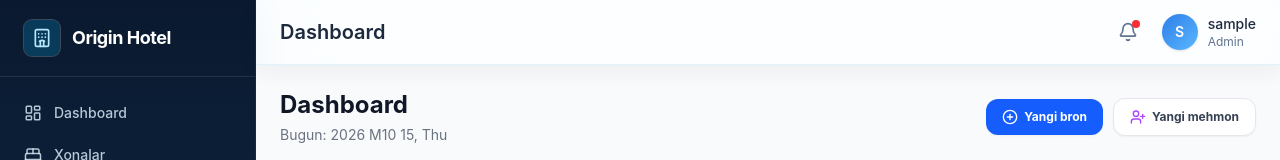
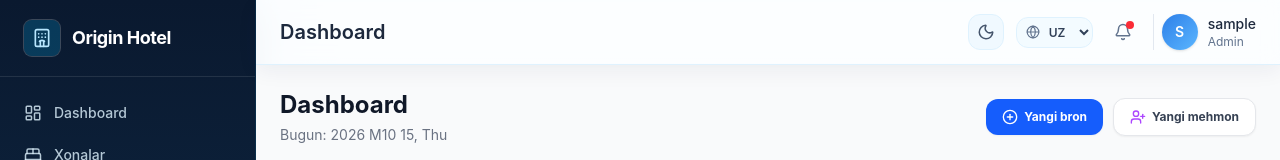
Before and after one commit to dilbek077/origin-hotel, a React (Vite) app: page /admin in a window 1280 px wide. Shown: the top 160 px of the page. Built offline with nearby package versions, Linux system fonts and the light colour scheme; sample sign-in values are in the browser's storage.

Commit message:
feat(theme): refine dark mode styling, fix CTA contrast, and add header controls

```diff
--- a/src/components/layout/Header.tsx
+++ b/src/components/layout/Header.tsx
@@ -1,6 +1,6 @@
 import { useLocation } from 'react-router-dom';
-import { Bell } from 'lucide-react';
-import { useTranslation } from '@/i18n';
+import { Bell, Sun, Moon, Globe } from 'lucide-react';
+import { useTranslation, LANGUAGES, type LanguageCode } from '@/i18n';
 import { useTheme } from '@/theme';
 
 const PAGE_TITLES: Record<string, string> = {
@@ -19,8 +19,8 @@ const PAGE_TITLES: Record<string, string> = {
 
 export default function Header() {
   const { pathname } = useLocation();
-  const { t } = useTranslation();
-  const { isDark } = useTheme();
+  const { t, locale, setLocale } = useTranslation();
+  const { isDark, toggleTheme } = useTheme();
   const username = localStorage.getItem('username') ?? t('common.user');
   const firstLetter = username.charAt(0).toUpperCase();
 
@@ -41,24 +41,61 @@ export default function Header() {
         {t(pageTitleKey)}
       </h1>
 
-      <div className="flex items-center gap-4">
+      <div className="flex items-center gap-3">
+        {/* Quick Theme Toggle */}
+        <button
+          type="button"
+          onClick={toggleTheme}
+          className={
+            isDark
+              ? 'p-2 rounded-xl text-amber-400 bg-slate-800 hover:bg-slate-700 hover:text-amber-300 border border-slate-700 transition cursor-pointer'
+              : 'p-2 rounded-xl text-slate-600 bg-sky-50 hover:bg-sky-100 hover:text-slate-800 border border-sky-100 transition cursor-pointer'
+          }
+          title={isDark ? t('common.lightMode') : t('common.darkMode')}
+          aria-label={isDark ? t('common.lightMode') : t('common.darkMode')}
+        >
+          {isDark ? <Sun size={18} /> : <Moon size={18} />}
+        </button>
+
+        {/* Quick Language Selector */}
+        <div className="relative flex items-center">
+          <Globe size={14} className={isDark ? 'absolute left-2.5 text-slate-400 pointer-events-none' : 'absolute left-2.5 text-slate-500 pointer-events-none'} />
+          <select
+            value={locale}
+            onChange={(e) => setLocale(e.target.value as LanguageCode)}
+            className={
+              isDark
+                ? 'pl-7 pr-2.5 py-1.5 text-xs font-semibold rounded-xl border border-slate-700 bg-slate-800 text-white outline-none focus:ring-2 focus:ring-blue-500 cursor-pointer'
+                : 'pl-7 pr-2.5 py-1.5 text-xs font-semibold rounded-xl border border-sky-100 bg-sky-50/70 text-slate-700 outline-none focus:ring-2 focus:ring-blue-500 cursor-pointer'
+            }
+          >
+            {LANGUAGES.map((lang) => (
+              <option key={lang.code} value={lang.code} className={isDark ? 'bg-slate-800 text-white' : 'bg-white text-slate-900'}>
+                {lang.code.toUpperCase()}
+              </option>
+            ))}
+          </select>
+        </div>
+
+        {/* Notifications */}
         <button
           className={
             isDark
-              ? 'relative p-2 rounded-lg text-slate-300 hover:bg-slate-800 hover:text-sky-300 transition-colors cursor-pointer'
-              : 'relative p-2 rounded-lg text-slate-500 hover:bg-sky-50 hover:text-sky-700 transition-colors cursor-pointer'
+              ? 'relative p-2 rounded-xl text-slate-300 hover:bg-slate-800 hover:text-sky-300 transition-colors cursor-pointer border border-transparent hover:border-slate-700'
+              : 'relative p-2 rounded-xl text-slate-500 hover:bg-sky-50 hover:text-sky-700 transition-colors cursor-pointer border border-transparent hover:border-sky-100'
           }
           aria-label="Notifications"
         >
-          <Bell size={20} />
+          <Bell size={18} />
           <span className="absolute top-1.5 right-1.5 w-2 h-2 bg-red-500 rounded-full" />
         </button>
 
-        <div className="flex items-center gap-2.5">
+        {/* User profile */}
+        <div className="flex items-center gap-2.5 pl-2 border-l border-slate-200 dark:border-slate-800">
           <div className="flex items-center justify-center w-9 h-9 rounded-full bg-[linear-gradient(135deg,#2d7fe8,#5bb6ff)] text-white text-sm font-semibold select-none shadow-sm">
             {firstLetter}
           </div>
-          <div className="flex flex-col leading-tight">
+          <div className="hidden sm:flex flex-col leading-tight">
             <span className={isDark ? 'text-sm font-medium text-slate-100' : 'text-sm font-medium text-slate-800'}>{username}</span>
             <span className={isDark ? 'text-xs text-slate-400 capitalize' : 'text-xs text-slate-500 capitalize'}>
               {(localStorage.getItem('role') ?? 'Staff').toLowerCase()}
--- a/src/index.css
+++ b/src/index.css
@@ -66,23 +66,23 @@ html.dark body {
 }
 
 /* Global dark mode fallbacks for complete site consistency */
-html.dark .bg-white,
-html.dark .bg-white\/95,
-html.dark .bg-white\/90,
-html.dark .bg-white\/80 {
+html.dark .bg-white:not(.keep-white):not(.btn-white),
+html.dark .bg-white\/95:not(.keep-white),
+html.dark .bg-white\/90:not(.keep-white),
+html.dark .bg-white\/80:not(.keep-white) {
   background-color: rgba(15, 23, 42, 0.95) !important;
 }
 
-html.dark .bg-gray-50,
-html.dark .bg-gray-100,
-html.dark .bg-slate-50 {
+html.dark .bg-gray-50:not(.keep-bg),
+html.dark .bg-gray-100:not(.keep-bg),
+html.dark .bg-slate-50:not(.keep-bg) {
   background-color: rgba(30, 41, 59, 0.7) !important;
 }
 
-html.dark .text-gray-900,
-html.dark .text-slate-900,
-html.dark .text-gray-800,
-html.dark .text-slate-800 {
+html.dark .text-gray-900:not(.keep-text),
+html.dark .text-slate-900:not(.keep-text),
+html.dark .text-gray-800:not(.keep-text),
+html.dark .text-slate-800:not(.keep-text) {
   color: #f8fafc !important;
 }
 
@@ -120,9 +120,47 @@ html.dark textarea::placeholder {
   color: #64748b;
 }
 
+html.dark input[type="date"]::-webkit-calendar-picker-indicator {
+  filter: invert(1) brightness(1.2);
+  opacity: 0.85;
+  cursor: pointer;
+}
+
+html.dark input[type="date"]::-webkit-calendar-picker-indicator:hover {
+  opacity: 1;
+}
+
+html.dark select option {
+  background-color: #0f172a;
+  color: #f8fafc;
+}
+
 html.dark .shadow-xs,
 html.dark .shadow-sm,
 html.dark .shadow-md,
 html.dark .shadow-xl {
   box-shadow: 0 10px 30px rgba(2, 6, 23, 0.45) !important;
 }
+
+/* Dark mode custom scrollbar */
+html.dark {
+  scrollbar-color: #334155 #090d16;
+}
+
+html.dark ::-webkit-scrollbar {
+  width: 8px;
+  height: 8px;
+}
+
+html.dark ::-webkit-scrollbar-track {
+  background: #090d16;
+}
+
+html.dark ::-webkit-scrollbar-thumb {
+  background: #334155;
+  border-radius: 4px;
+}
+
+html.dark ::-webkit-scrollbar-thumb:hover {
+  background: #475569;
+}
--- a/src/pages/LandingPage.tsx
+++ b/src/pages/LandingPage.tsx
@@ -48,8 +48,8 @@ export default function LandingPage() {
   });
 
   // Quick search form state
-  const [searchCheckIn, setSearchCheckIn] = useState('2026-10-16');
-  const [searchCheckOut, setSearchCheckOut] = useState('2026-10-18');
+  const [searchCheckIn, setSearchCheckIn] = useState(() => new Date().toISOString().split('T')[0]);
+  const [searchCheckOut, setSearchCheckOut] = useState(() => new Date(Date.now() + 2 * 86400000).toISOString().split('T')[0]);
   const [searchGuests, setSearchGuests] = useState('2');
 
   // Booking modal form state
@@ -814,7 +814,7 @@ export default function LandingPage() {
           </p>
           <a
             href="#rooms-section"
-            className="inline-flex items-center gap-2 bg-white text-blue-600 hover:bg-blue-50 font-black px-8 py-4 rounded-xl shadow-lg transition-all hover:scale-105"
+            className="inline-flex items-center gap-2 keep-white !bg-white !text-blue-600 hover:!bg-blue-50 font-black px-8 py-4 rounded-xl shadow-lg transition-all hover:scale-105"
           >
             <span>{t('landing.cta.btn')}</span>
             <ArrowRight size={18} />
@@ -1042,7 +1042,7 @@ export default function LandingPage() {
                       </label>
                       <input
                         type="date"
-                        defaultValue="2026-10-16"
+                        defaultValue={searchCheckIn}
                         className={
                           isDark
                             ? 'w-full px-3 py-2 rounded-xl border border-slate-700 bg-slate-800 text-xs text-white'
@@ -1056,7 +1056,7 @@ export default function LandingPage() {
                       </label>
                       <input
                         type="date"
-                        defaultValue="2026-10-18"
+                        defaultValue={searchCheckOut}
                         className={
                           isDark
                             ? 'w-full px-3 py-2 rounded-xl border border-slate-700 bg-slate-800 text-xs text-white'
```
